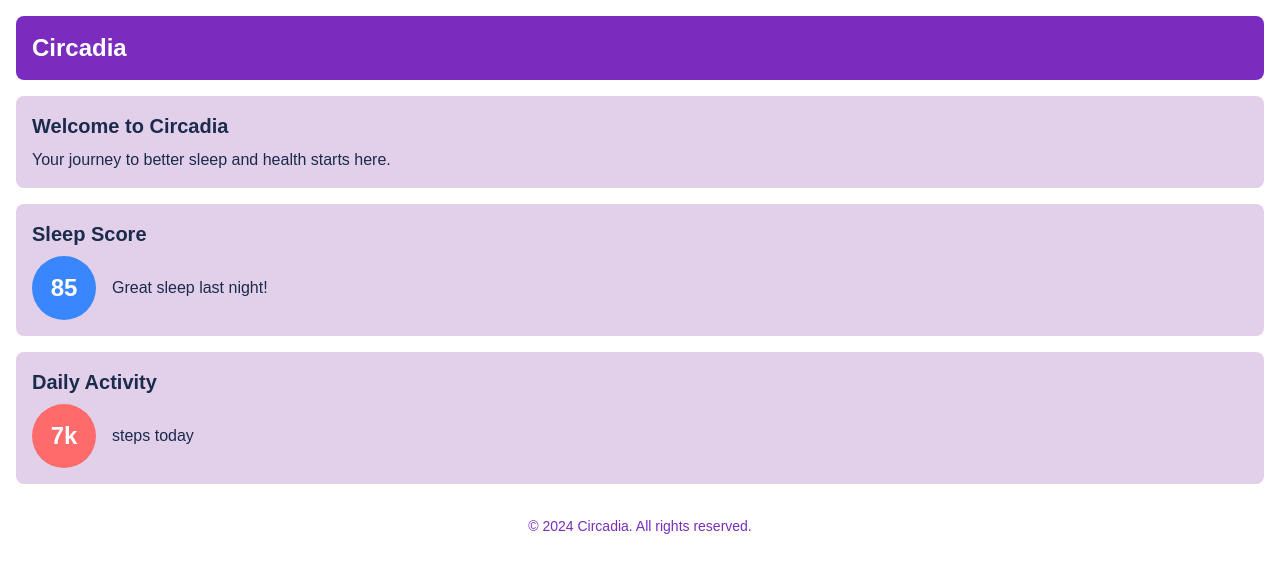
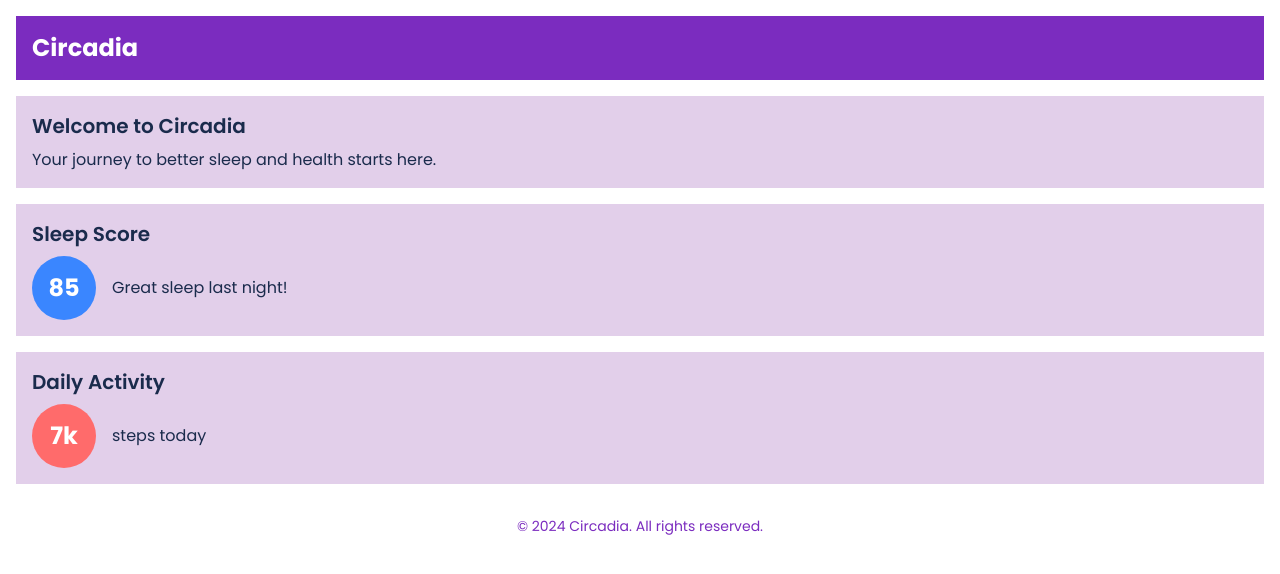
Before and after one commit to Ayushjain2205/circadia, a Next.js app: page / in a window 1280 px wide. Shown: the top 574 px of the page. Built offline with nearby package versions, Linux system fonts and the light colour scheme.

Commit message:
Configure Poppins

```diff
--- a/src/pages/_document.tsx
+++ b/src/pages/_document.tsx
@@ -3,7 +3,14 @@
 export default function Document() {
   return (
     <Html lang="en">
-      <Head />
+      <Head>
+        <link rel="preconnect" href="https://fonts.googleapis.com" />
+        <link rel="preconnect" href="https://fonts.gstatic.com" />
+        <link
+          href="https://fonts.googleapis.com/css2?family=Poppins:ital,wght@0,100;0,200;0,300;0,400;0,500;0,600;0,700;0,800;0,900;1,100;1,200;1,300;1,400;1,500;1,600;1,700;1,800;1,900&display=swap"
+          rel="stylesheet"
+        />
+      </Head>
       <body className="antialiased">
         <Main />
         <NextScript />
--- a/src/styles/globals.css
+++ b/src/styles/globals.css
@@ -2,32 +2,6 @@
 @tailwind components;
 @tailwind utilities;
 
-:root {
-  --background: #ffffff;
-  --foreground: #171717;
+body {
+  font-family: "Poppins", sans-serif;
 }
-
-@media (prefers-color-scheme: dark) {
-  :root {
-    --background: #0a0a0a;
-    --foreground: #ededed;
-  }
-}
-
-body {
-  color: var(--foreground);
-  background: var(--background);
-  font-family: Arial, Helvetica, sans-serif;
-}
-
-@layer utilities {
-  .text-balance {
-    text-wrap: balance;
-  }
-}
-
-@layer base {
-  :root {
-    --radius: 0.5rem;
-  }
-}
```
